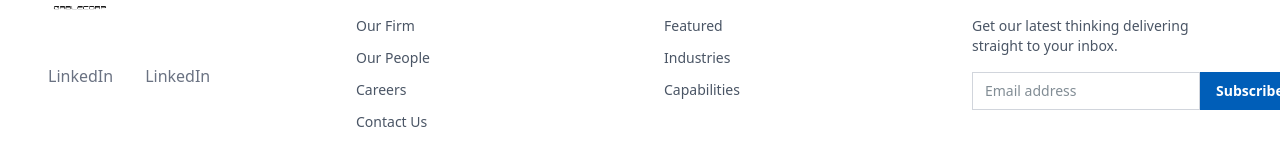
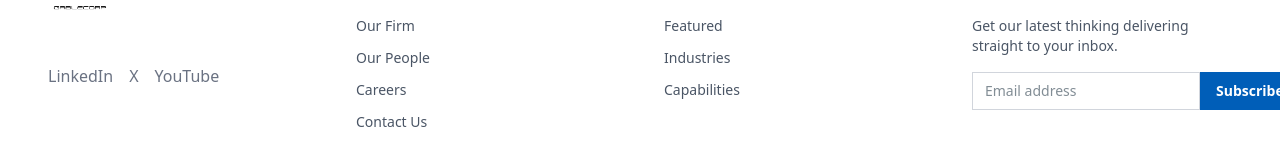
Before and after one commit to rhexai/gablecorp, a Next.js app: page / in a window 1280 px wide. Shown: the part 4152-4306 px from the top of the page. Built offline with nearby package versions, Linux system fonts and the light colour scheme; no server answers; the database is empty; a web font is replaced by a local one.

Commit message:
feat: Add X and YouTube social links to footer, removing duplicate LinkedIn links.

```diff
--- a/components/Footer.tsx
+++ b/components/Footer.tsx
@@ -17,8 +17,8 @@ export default function Footer() {
                     </Link>
                     <div className="flex gap-4">
                         <Link href="https://www.linkedin.com/company/gablecorp/" className="text-gray-500 hover:text-blue-600">LinkedIn</Link>
-                        <Link href="https://www.linkedin.com/company/gablecorp/" className="text-gray-500 hover:text-blue-600"></Link>
-                        <Link href="https://www.linkedin.com/company/gablecorp/" className="text-gray-500 hover:text-blue-600">LinkedIn</Link>
+                        <Link href="https://x.com/gablecorp" className="text-gray-500 hover:text-blue-600">X</Link>
+                        <Link href="https://www.youtube.com/@gablecorp" className="text-gray-500 hover:text-blue-600">YouTube</Link>
                     </div>
                 </div>
 
```
